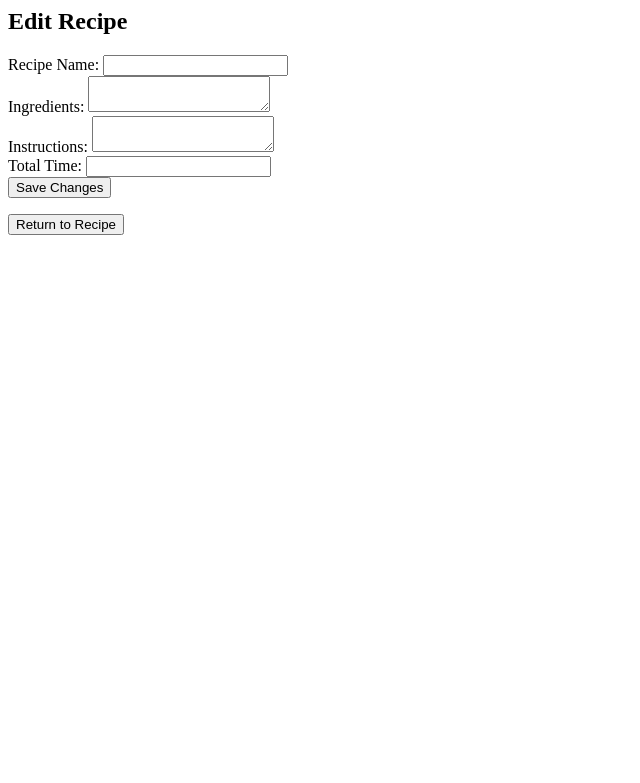
After one commit to software-students-fall2023/2-web-app-exercise-chili, a Flask app: template templates/edit_recipe.html in a window 1280 px wide. The commit adds this page. Shown: the top 783 px of the page, without its empty margins (0-640 px from the left). Run offline with Flask 3, Linux system fonts and the light colour scheme; the template is opened without the code that fills it, so the values that code supplies are empty; parts of the project's set-up code (start-up, migrations or seed data) failed here and were passed over; some libraries are stand-ins or nearby versions.

Commit message:
implement edit function

```diff
--- a/app.py
+++ b/app.py
@@ -44,9 +44,27 @@ def delete_recipe(recipe_id):
 def search():
     return "add search functionality here"
 
-@app.route('/edit')
-def edit():
-    return "add edit functionality here"
+@app.route('/edit/<recipe_id>')
+def edit(recipe_id):
+    recipe = db.db.collection.find_one({'_id': ObjectId(recipe_id)})
+    return render_template('edit_recipe.html', recipe=recipe)
+
+@app.route('/save_edit/<recipe_id>', methods=['POST'])
+def save_edit(recipe_id):
+    name = request.form['fname']
+    ingredients = request.form['fingredients']
+    instructions = request.form['finstructions']
+    time = request.form['ftime']
+
+    db.db.collection.update_one({'_id': ObjectId(recipe_id)},
+                                {'$set': {
+                                    'name': name,
+                                    'ingredients': ingredients,
+                                    'instructions': instructions,
+                                    'time': time
+                                }})
+
+    return redirect(url_for('cook', recipe_id=recipe_id))
 
 @app.route('/cook/<recipe_id>')
 def cook(recipe_id):
--- a/templates/delete_confirmation.html
+++ b/templates/delete_confirmation.html
@@ -1,7 +1,7 @@
 <head>
   <meta charset="UTF-8">
   <meta name="viewport" content="width=device-width, initial-scale=1.0">
-  <title>Recipe Instructions</title>
+  <title>Delete Recipe</title>
 </head>
 <body>
 
@@ -11,7 +11,7 @@
 
 
   <p>
-    <button id="backButton">Return to Recipe List</button>
+    <button id="backButton">Return to Recipe</button>
     <script>
         // Add JavaScript to handle the back button click event
         document.getElementById('backButton').addEventListener('click', function() {
--- /dev/null
+++ b/templates/edit_recipe.html
@@ -0,0 +1,40 @@
+<head>
+  <meta charset="UTF-8">
+  <meta name="viewport" content="width=device-width, initial-scale=1.0">
+  <title>Edit Recipe</title>
+</head>
+<body>
+
+  <h2>Edit Recipe</h2>
+  <form method="POST" action="{{ url_for('save_edit', recipe_id=recipe['_id']) }}">
+      <label for="fname">Recipe Name:</label>
+      <input type="text" id="fname" name="fname" value="{{ recipe.name }}" />
+      <br>
+
+      <label for="fingredients">Ingredients:</label>
+      <textarea id="fingredients" name="fingredients">{{ recipe.ingredients }}</textarea>
+      <br>
+
+      <label for="finstructions">Instructions:</label>
+      <textarea id="finstructions" name="finstructions">{{ recipe.instructions }}</textarea>
+      <br>
+
+      <label for="ftime">Total Time:</label>
+      <input type="text" id="ftime" name="ftime" value="{{ recipe.time }}" />
+      <br>
+
+      <input type="submit" value="Save Changes">
+  </form>
+
+
+  <p>
+    <button id="backButton">Return to Recipe</button>
+    <script>
+        // Add JavaScript to handle the back button click event
+        document.getElementById('backButton').addEventListener('click', function() {
+            // Navigate back in the browser's history
+            window.history.back();
+        });
+    </script>
+  </p>
+</body>
```
Also changed, not shown: templates/recipe_info.html (+9 -14 lines).
